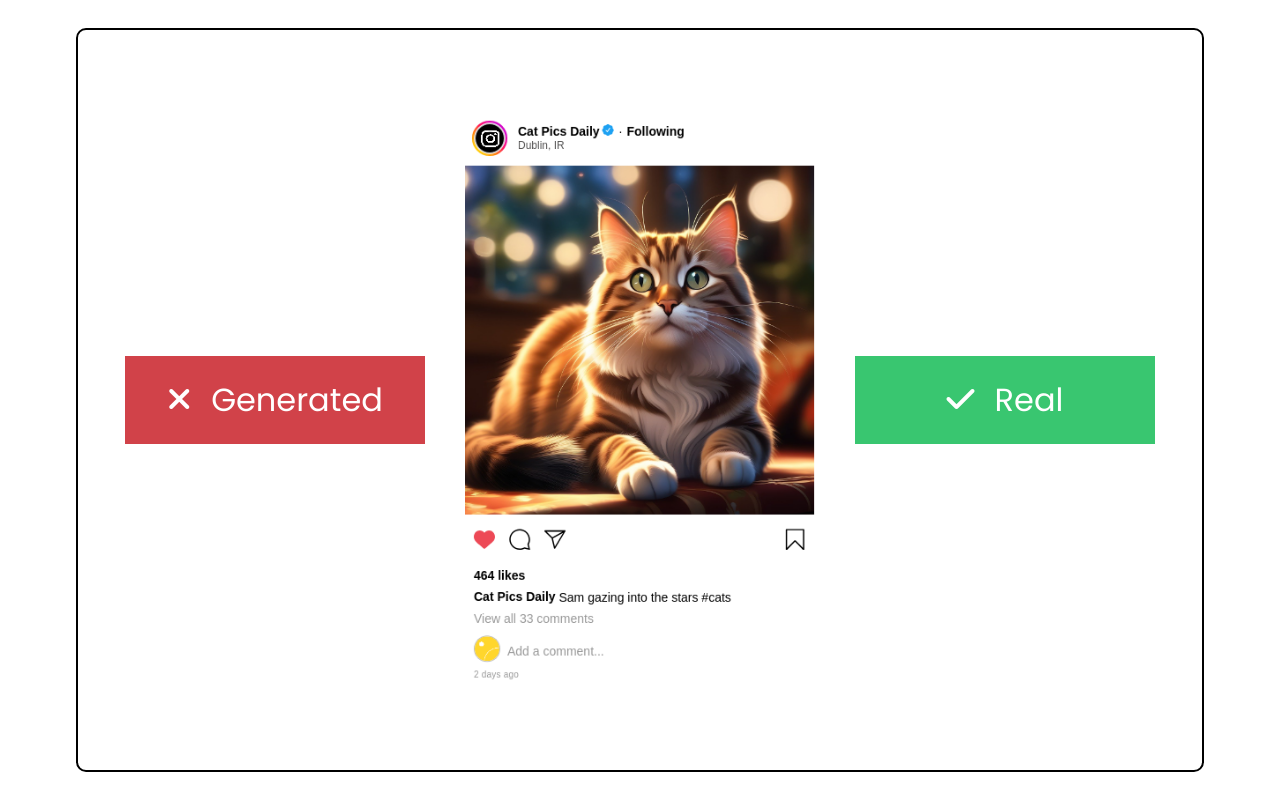
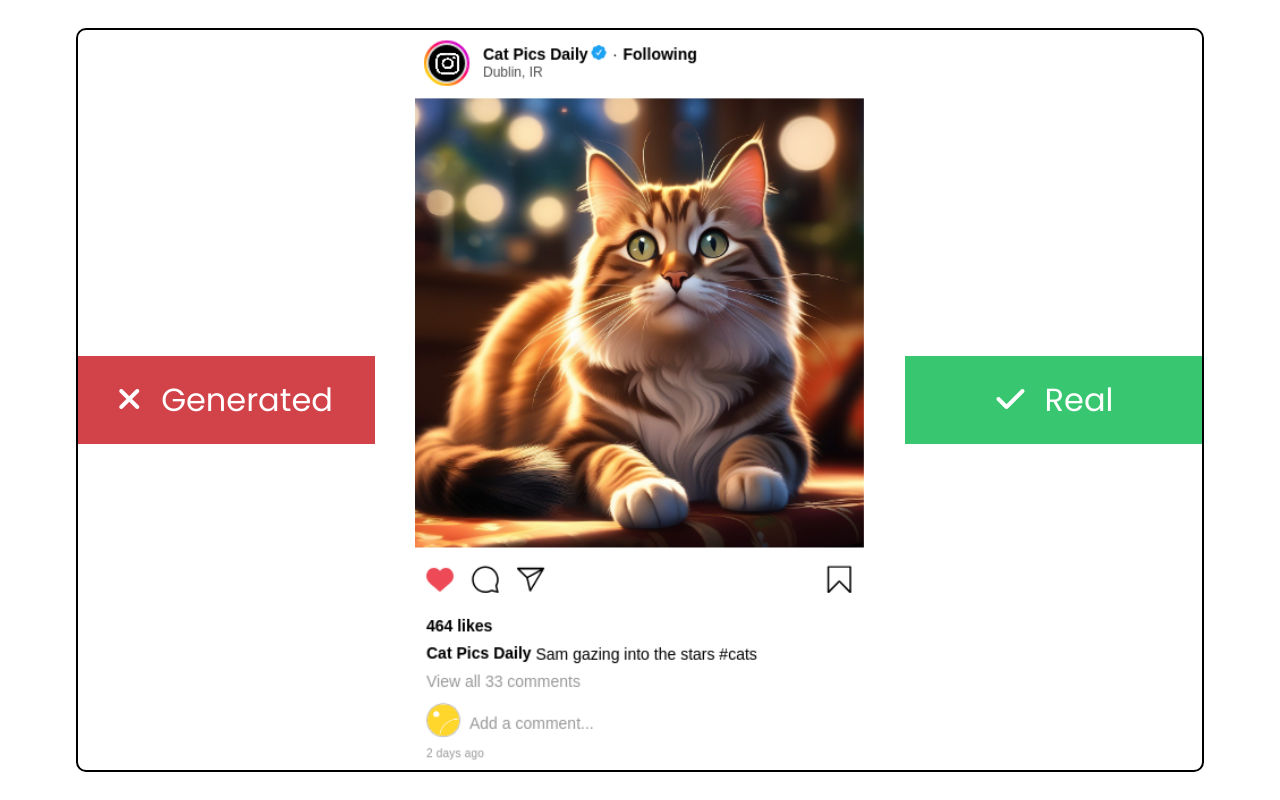
Before and after one commit to czajkowskis/AI_Guardians, a Vue app: page /quiz in a window 1280 px wide. Built offline with nearby package versions, Linux system fonts and the light colour scheme.

Commit message:
CHANGE: Photo size in Quiz view

```diff
--- a/src/views/QuizView.vue
+++ b/src/views/QuizView.vue
@@ -160,7 +160,7 @@
   }
 
   img {
-    width: 350px;
+    width: 450px;
     object-fit: contain;
   }
 
```
